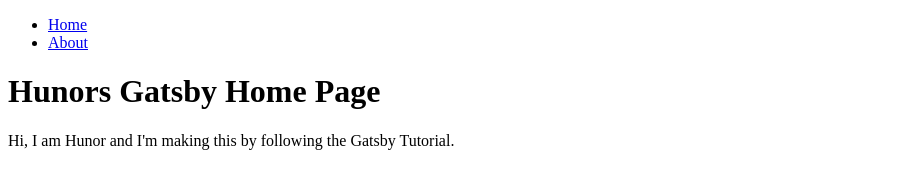
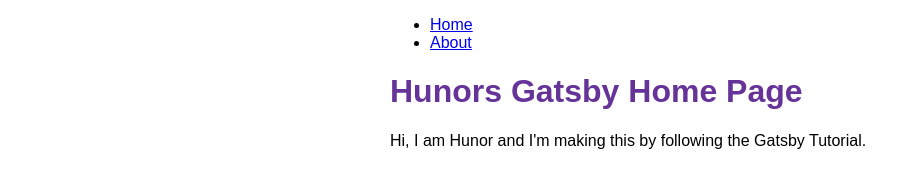
Before and after one commit to tamasmagyarhunor88/gatsby-learning, a Gatsby site: page / in a window 1280 px wide. Shown: the whole page, without its empty margins (0-920 px from the left). Built offline with nearby package versions, Linux system fonts and the light colour scheme; Gatsby itself is replaced by a stand-in of ours.

Commit message:
Add css and pull it in the Layout component

```diff
--- a/src/components/layout.js
+++ b/src/components/layout.js
@@ -1,18 +1,25 @@
 import * as React from 'react'
 import { Link } from "gatsby"
+import {
+    container,
+    heading,
+    navLinks,
+    navLinkItem,
+    navLinkText
+} from './layout.module.css'
 
 const Layout = ({ pageTitle, children }) => {
     return (
-        <div>
+        <div className={container}>
             <title>{pageTitle}</title>
             <nav>
-                <ul>
-                    <li><Link to="/">Home</Link></li>
-                    <li><Link to="/about">About</Link></li>
+                <ul className={navLinks}>
+                    <li className={navLinkItem}><Link className={navLinkText} to="/">Home</Link></li>
+                    <li className={navLinkItem}><Link className={navLinkText} to="/about">About</Link></li>
                 </ul>
             </nav>
             <main>
-                <h1>{pageTitle}</h1>
+                <h1 className={heading}>{pageTitle}</h1>
                 {children}
             </main>
         </div>
--- /dev/null
+++ b/src/components/layout.module.css
@@ -0,0 +1,19 @@
+.container {
+    margin: auto;
+    max-width: 500px;
+    font-family: sans-serif;
+}
+.heading {
+    color: rebeccapurple;
+}
+.nav-links {
+    display: flex;
+    list-style: none;
+    padding-left: 0;
+}
+.nav-link-item {
+    padding-right: 2rem;
+}
+.nav-link-text {
+    color: black;
+}
```
